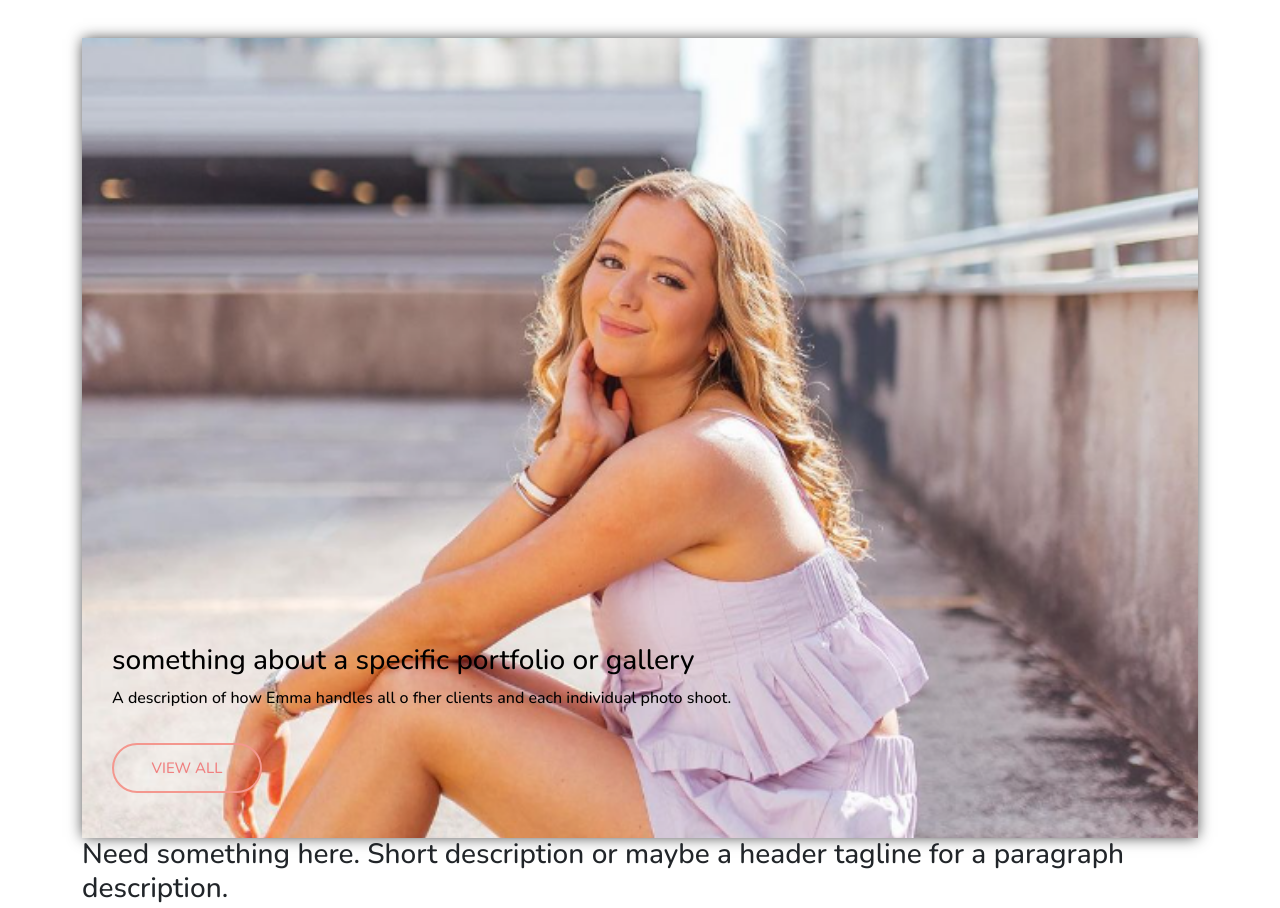
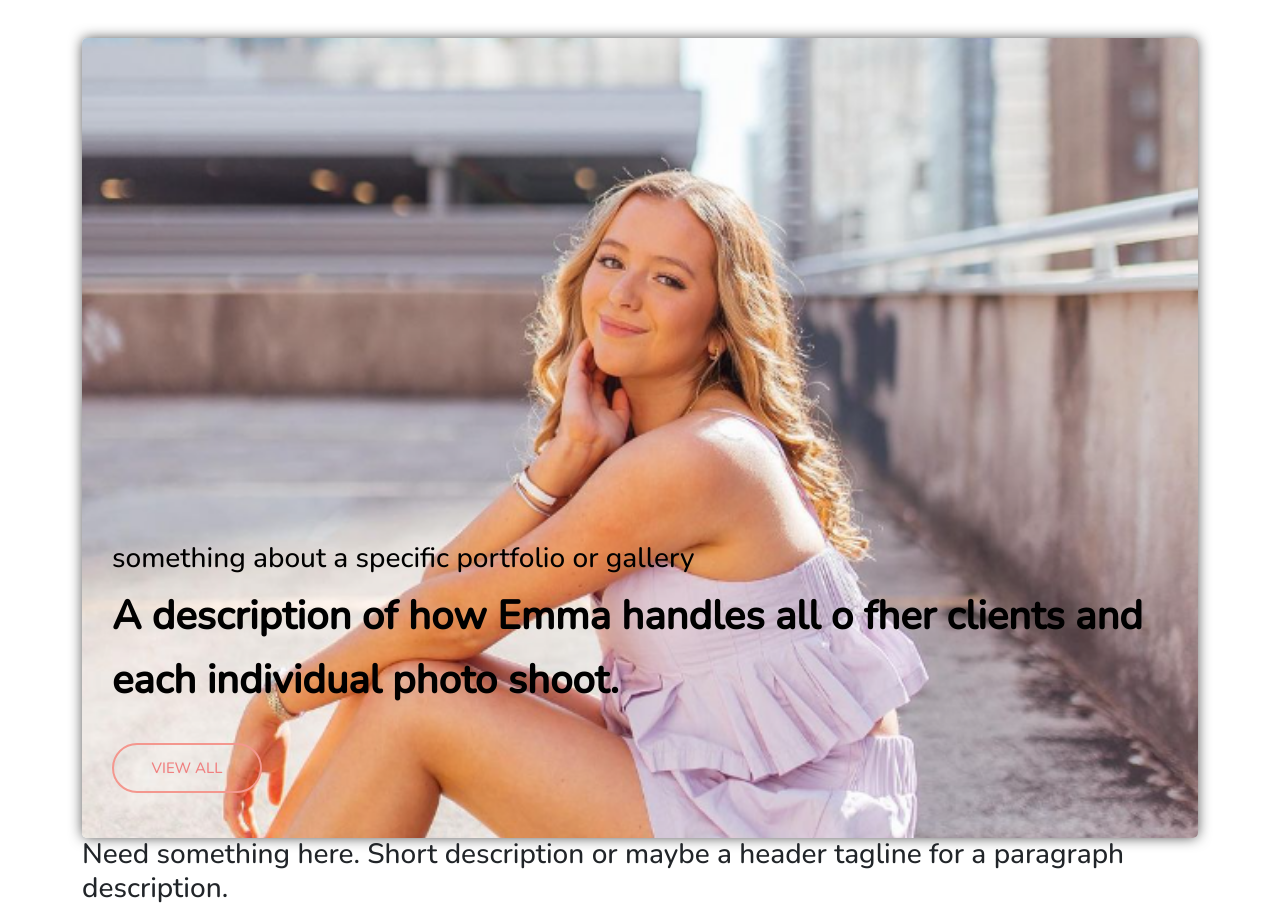
Before and after one commit to carson-loser/PhotoPortfolio, a plain HTML site: page main.html in a window 1280 px wide. Shown: the part 802-1710 px from the top of the page. Drawn offline with nearby package versions, Linux system fonts and the light colour scheme.

Commit message:
added styling to picture cards

```diff
--- a/main.css
+++ b/main.css
@@ -253,6 +253,9 @@ h1, h2, h3, h4, h5, h6, p {
   height: 100vh;
   background: url(images/stock-photo-1.png) center/cover no-repeat;
   box-shadow: 0px 0px 14px -1px rgba(0, 0, 0, 0.75);
+  -webkit-box-shadow: 0px 0px 14px -1px rgba(0, 0, 0, 0.75);
+  -moz-box-shadow: 0px 0px 14px -1px rgba(0, 0, 0, 0.75);
+  border-radius: 5px;
 }
 
 .sec-one-left div {
@@ -262,4 +265,7 @@ h1, h2, h3, h4, h5, h6, p {
   flex-direction: column;
   justify-content: flex-end;
   padding: 30px;
+  font-weight: bold;
+  font-size: 40px;
+  padding: 30px;
 }
```
